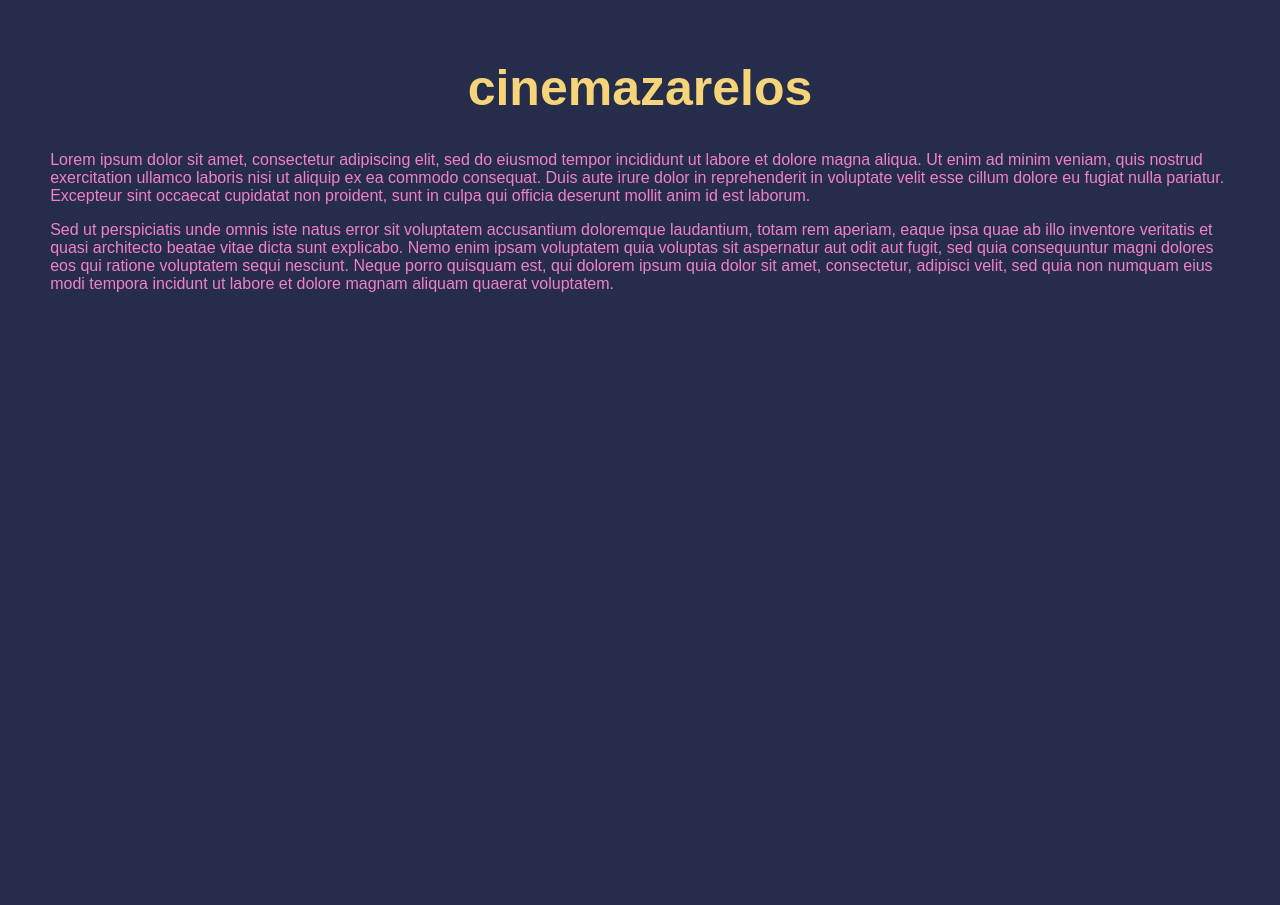
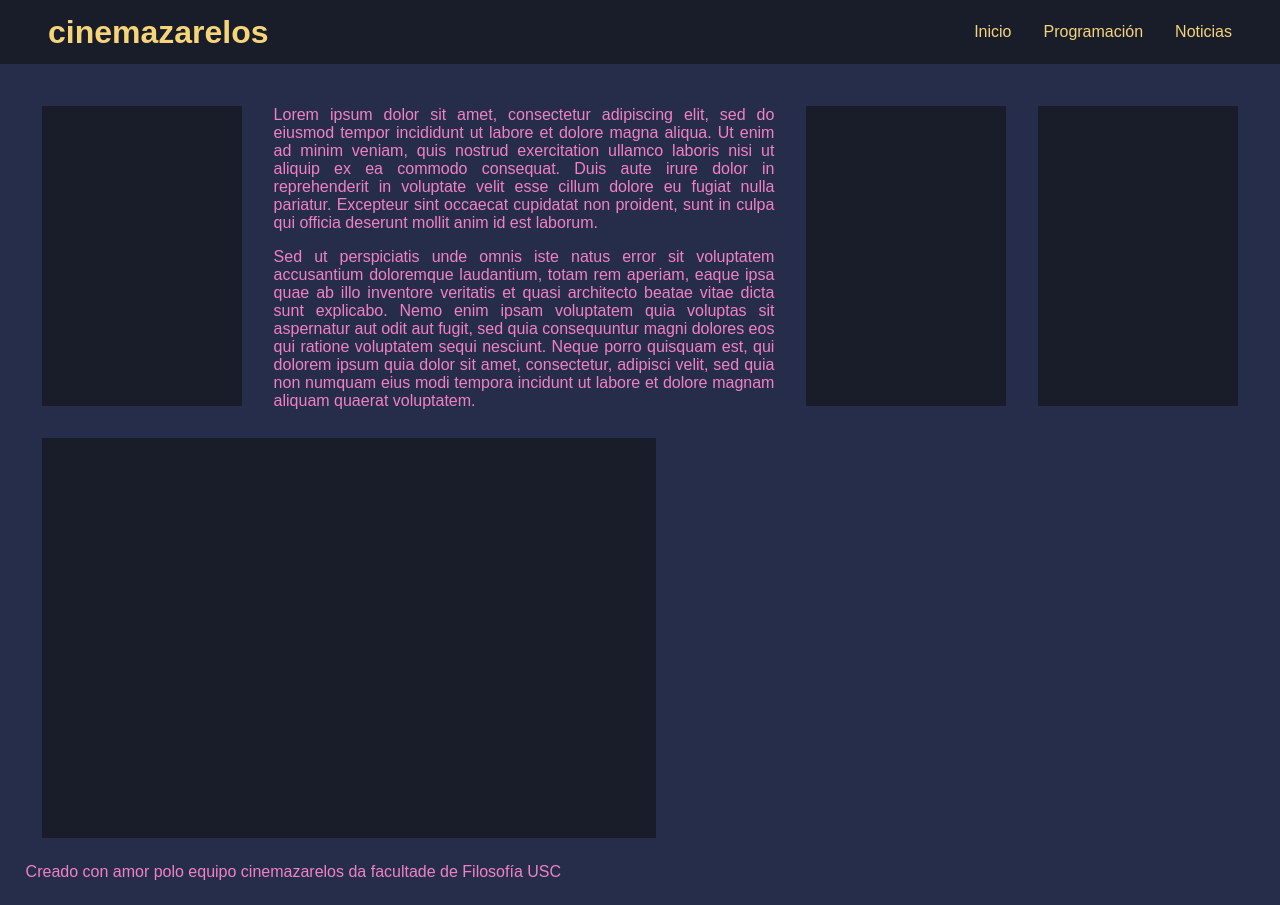
Before and after one commit to eerii/cinemazarelos, a Next.js app: page / in a window 1280 px wide. Before the commit the page ends 859 px from the top, so only its background shows below. Built offline with nearby package versions, Linux system fonts and the light colour scheme.

Commit message:
feat: páxina principal 📄

```diff
--- /dev/null
+++ b/components/navbar.tsx
@@ -0,0 +1,14 @@
+import { NavItem, NavLogo, NavLinks, NavStyle } from "../styles/nav_styles"
+
+const Navigation = () => {
+    return <NavStyle>
+        <NavLogo>cinemazarelos</NavLogo>
+        <NavLinks>
+            <NavItem>Inicio</NavItem>
+            <NavItem>Programación</NavItem>
+            <NavItem>Noticias</NavItem>
+        </NavLinks>
+    </NavStyle>
+}
+
+export default Navigation
--- a/pages/_app.tsx
+++ b/pages/_app.tsx
@@ -1,8 +1,11 @@
 import type { AppProps } from "next/app"
 import { useEffect, useState } from "react"
 import { ThemeProvider } from "styled-components"
+
 import GlobalStyle from "../styles/global_styles"
 import { ThemeList } from "../styles/themes"
+
+import Navigation from "../components/navbar"
 
 /*
  *  Página principal de Next.js
@@ -22,6 +25,7 @@ const App = ({ Component, pageProps }: AppProps) => {
     return <>
         <ThemeProvider theme={ThemeList[theme]}>
             <GlobalStyle/>
+            <Navigation/>
             <Component {...pageProps}/>
         </ThemeProvider>
     </>
--- a/pages/index.tsx
+++ b/pages/index.tsx
@@ -1,5 +1,5 @@
 import Head from "next/head"
-import { Title } from "../styles/main_styles"
+import { PlaceholderMovie, Title } from "../styles/main_styles"
 
 /*
  *  Página de inicio
@@ -14,16 +14,23 @@ const Home = () => {
                 <link rel="icon" href="/favicon.ico" />
             </Head>
 
-            <main>
-                <Title>cinemazarelos</Title>
-
-                <p>Lorem ipsum dolor sit amet, consectetur adipiscing elit, sed do eiusmod tempor incididunt ut labore et dolore magna aliqua. Ut enim ad minim veniam, quis nostrud exercitation ullamco laboris nisi ut aliquip ex ea commodo consequat. Duis aute irure dolor in reprehenderit in voluptate velit esse cillum dolore eu fugiat nulla pariatur. Excepteur sint occaecat cupidatat non proident, sunt in culpa qui officia deserunt mollit anim id est laborum.</p>
-
-                <p>Sed ut perspiciatis unde omnis iste natus error sit voluptatem accusantium doloremque laudantium, totam rem aperiam, eaque ipsa quae ab illo inventore veritatis et quasi architecto beatae vitae dicta sunt explicabo. Nemo enim ipsam voluptatem quia voluptas sit aspernatur aut odit aut fugit, sed quia consequuntur magni dolores eos qui ratione voluptatem sequi nesciunt. Neque porro quisquam est, qui dolorem ipsum quia dolor sit amet, consectetur, adipisci velit, sed quia non numquam eius modi tempora incidunt ut labore et dolore magnam aliquam quaerat voluptatem.</p>
+            <main style={{ margin: "2%" }}>
+                <div style={{ display: "flex", flexBasis: "1", flexWrap: "wrap", overflowY: "hidden" }}>
+                    <PlaceholderMovie style={{ width: "200px", height: "300px", margin: "16px" }}/>
+                    <div style={{ textAlign: "justify",height: "300px", margin: "0 16px", flex: "1 1" }}>
+                        <p>Lorem ipsum dolor sit amet, consectetur adipiscing elit, sed do eiusmod tempor incididunt ut labore et dolore magna aliqua. Ut enim ad minim veniam, quis nostrud exercitation ullamco laboris nisi ut aliquip ex ea commodo consequat. Duis aute irure dolor in reprehenderit in voluptate velit esse cillum dolore eu fugiat nulla pariatur. Excepteur sint occaecat cupidatat non proident, sunt in culpa qui officia deserunt mollit anim id est laborum.</p>
+                        <p>Sed ut perspiciatis unde omnis iste natus error sit voluptatem accusantium doloremque laudantium, totam rem aperiam, eaque ipsa quae ab illo inventore veritatis et quasi architecto beatae vitae dicta sunt explicabo. Nemo enim ipsam voluptatem quia voluptas sit aspernatur aut odit aut fugit, sed quia consequuntur magni dolores eos qui ratione voluptatem sequi nesciunt. Neque porro quisquam est, qui dolorem ipsum quia dolor sit amet, consectetur, adipisci velit, sed quia non numquam eius modi tempora incidunt ut labore et dolore magnam aliquam quaerat voluptatem.</p>
+                    </div>
+                    <PlaceholderMovie style={{ width: "200px", height: "300px", margin: "16px" }}/>
+                    <PlaceholderMovie style={{ width: "200px", height: "300px", margin: "16px" }}/>
+                </div>
+                <PlaceholderMovie style={{ width: "50%", height: "400px", margin: "16px" }}/>
             </main>
 
             <footer>
-
+                <div style={{ margin: "2%", paddingBottom: "8px" }}>
+                    <p>Creado con amor polo equipo cinemazarelos da facultade de Filosofía USC</p>
+                </div>
             </footer>
         </div>
         )
--- a/styled.d.ts
+++ b/styled.d.ts
@@ -7,6 +7,7 @@ declare module 'styled-components' {
       main: string;
       secondary: string;
       background: string;
+      dark_background: string;
     };
   }
 }
--- a/styles/global_styles.tsx
+++ b/styles/global_styles.tsx
@@ -3,7 +3,7 @@ import { createGlobalStyle } from 'styled-components'
 const GlobalStyle = createGlobalStyle`
     html, body {
         padding: 0;
-        margin: 2%;
+        margin: 0;
         height: 100%;
         color: ${ props => props.theme.colors.main };
         background-color: ${ props => props.theme.colors.background };
--- a/styles/main_styles.tsx
+++ b/styles/main_styles.tsx
@@ -5,3 +5,7 @@ export const Title = styled.h1`
     text-align: center;
     color: ${ props => props.theme.colors.secondary };
 `;
+
+export const PlaceholderMovie = styled.div`
+    background-color: ${ props => props.theme.colors.dark_background };
+`;
--- /dev/null
+++ b/styles/nav_styles.tsx
@@ -0,0 +1,31 @@
+import styled from 'styled-components'
+
+export const NavStyle = styled.div`
+    margin: 0;
+    padding: 0 32px;
+    height: 64px;
+
+    background-color: ${ props => props.theme.colors.dark_background };
+
+    display: flex;
+    justify-content: space-between;
+    align-items: center;
+`;
+
+export const NavLogo = styled.h1`
+    margin: 0 16px;
+
+    color: ${ props => props.theme.colors.secondary };
+`;
+
+export const NavLinks = styled.div`
+    display: flex;
+`;
+
+export const NavItem = styled.a`
+    margin: 0 16px;
+
+    color: ${ props => props.theme.colors.secondary };
+
+    display: flex;
+`;
--- a/styles/themes.tsx
+++ b/styles/themes.tsx
@@ -10,6 +10,7 @@ export const MainTheme: DefaultTheme = {
         main: '#f081c7',
         secondary: '#f5d47a',
         background: '#262d4a',
+        dark_background: '#191c29',
     },
 }
 
@@ -18,6 +19,7 @@ export const SecretTheme: DefaultTheme = {
         main: '#262d4a',
         secondary: '#f5d47a',
         background: '#f081c7',
+        dark_background: '#8a4570',
     }
 }
 
```
